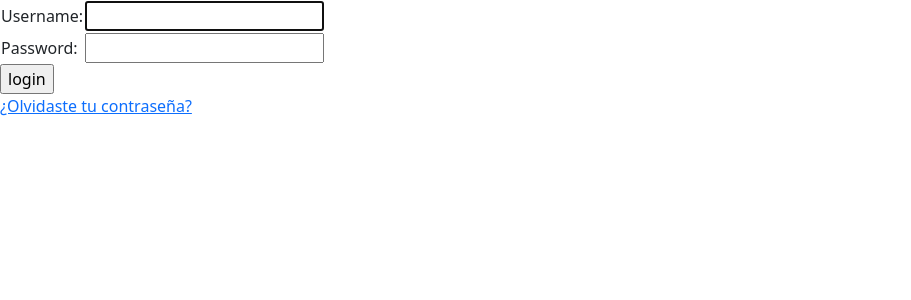
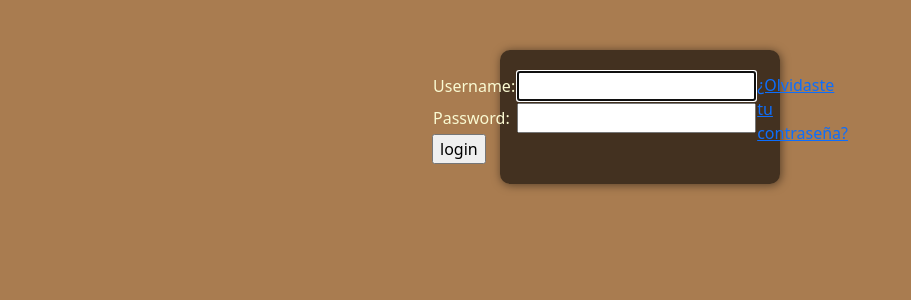
Before and after one commit to Carlos5Noob/TierraMedia-Django, a Django app: page /tierramedia/login/ in a window 1280 px wide. Shown: the top 300 px of the page, without its empty margins (0-911 px from the left). Run offline with Django 5.2, Linux system fonts and the light colour scheme.

Commit message:
Inicio de nuevo estilo en el login

```diff
--- /dev/null
+++ b/app/static/css/login.css
@@ -0,0 +1,13 @@
+body{
+    background-color: #a97c50;
+}
+
+.contenedor {
+    margin-top: 50px;
+    margin-left: 500px;
+    margin-right: 500px;
+    padding: 20px;
+    background: rgba(0, 0, 0, 0.6);
+    border-radius: 10px;
+    box-shadow: 1px 1px 10px rgba(0, 0, 0, 0.5);
+}
--- a/app/templates/registration/login.html
+++ b/app/templates/registration/login.html
@@ -1,3 +1,4 @@
+{% load static %}
 <!DOCTYPE html>
 <html lang="en">
 <head>
@@ -5,31 +6,32 @@
     <title>Inicio de sesión</title>
     <link href="https://cdn.jsdelivr.net/npm/bootstrap@5.3.3/dist/css/bootstrap.min.css" rel="stylesheet">
     <script src="https://cdn.jsdelivr.net/npm/bootstrap@5.3.3/dist/js/bootstrap.bundle.min.js"></script>
+    <link href="{% static 'css/login.css' %}" rel="stylesheet">
 </head>
 <body>
 
 {% if form.errors %}
 <p style="color: red;">Usuario o contraseña erróneos. Porfavor, inténtelo de nuevo.</p>
 {% endif %}
-
 {% if next %}
     {% if user.is_authenticated %}
     <p>Su cuenta no tiene acceso a esta página. Para proceder,
     por favor inicie sesión con una cuenta que tenga acceso.</p>
     {% else %}
-    <p>Por favor inicie sesión para ver esta página.</p>
+    <p style="color: lightgoldenrodyellow; margin-top: 100px; font-size: 30px" class="d-flex justify-content-center align-items-center">Por favor inicie sesión para ver esta página.</p>
     {% endif %}
 {% endif %}
 
+<div class="contenedor d-flex justify-content-center align-items-center">
 <form method="post" action="{% url 'login' %}">
 {% csrf_token %}
 <table>
 <tr>
-    <td>{{ form.username.label_tag }}</td>
-    <td>{{ form.username }}</td>
+    <td style="color: lightgoldenrodyellow;">{{ form.username.label_tag }}</td>
+    <td >{{ form.username }}</td>
 </tr>
 <tr>
-    <td>{{ form.password.label_tag }}</td>
+    <td style="color: lightgoldenrodyellow;">{{ form.password.label_tag }}</td>
     <td>{{ form.password }}</td>
 </tr>
 </table>
@@ -39,6 +41,7 @@
 </form>
 
 <p><a href="{% url 'password_reset' %}">¿Olvidaste tu contraseña?</a></p>
+</div>
 
 </body>
 </html>
```
